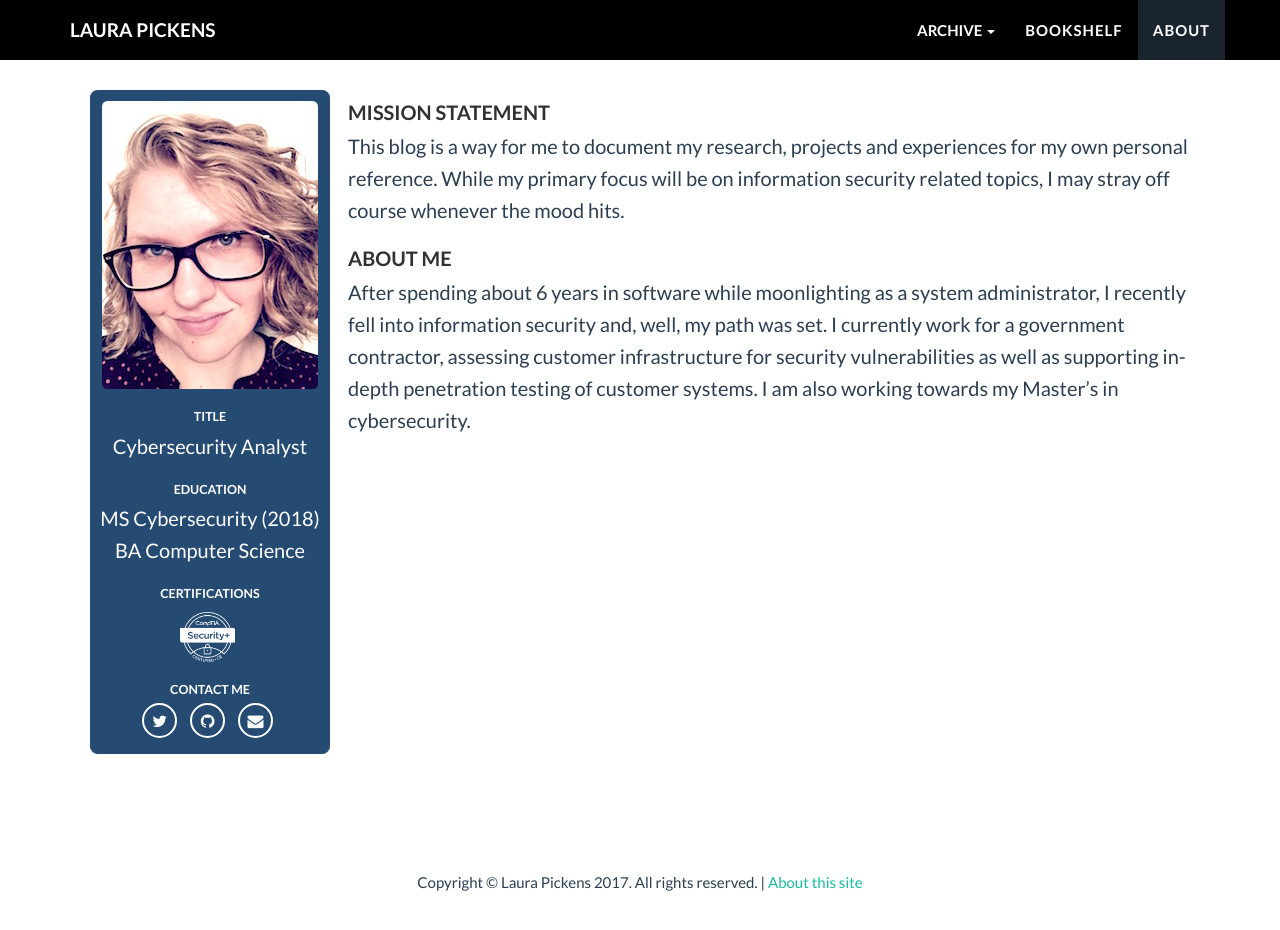
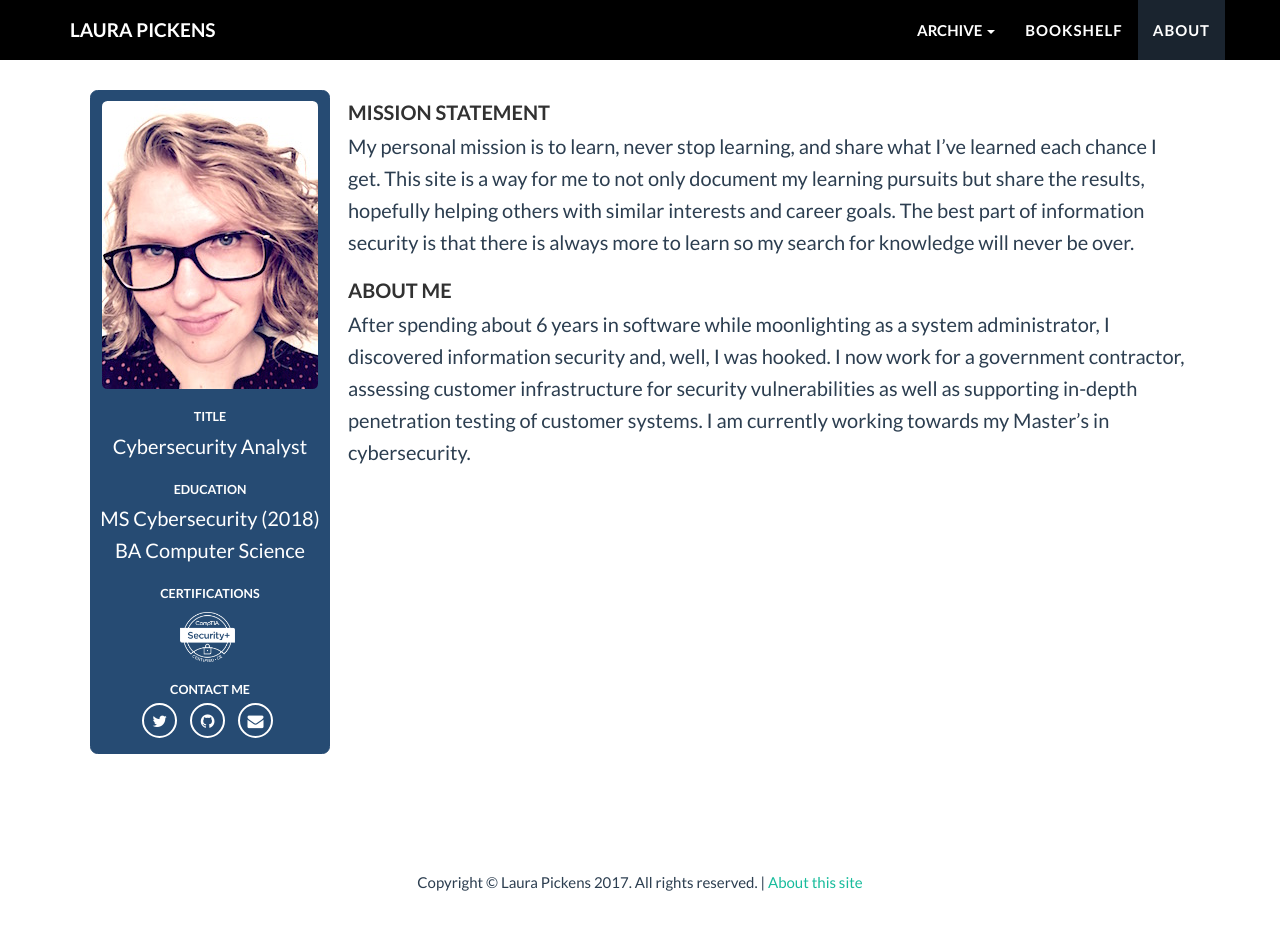
Before and after one commit to lpickens03/lpickens03.github.io, a Jekyll site: the page built from about.md, in a window 1280 px wide and 993 px high. Shown: the top 930 px of the window. Built offline with Jekyll 4.4.1, drawn with Linux system fonts in a browser that asks for light colours; nearby versions of some CDN libraries; some web fonts are replaced.

Commit message:
cleaning up mission statement

```diff
--- a/_includes/signature.html
+++ b/_includes/signature.html
@@ -6,7 +6,8 @@
         <div class="title">
         ABOUT <a href="/about">LAURA PICKENS</a>
         </div>
-        <p>I spent my early years as a software engineer/system administrator before cybersecurity called me home. By day, I perform vulnerability assessments on customer IT systems for a government contractor. By night, I work towards my MS in cybersecurity at Johns Hopkins. </p>
+        <p>I spent my early years as a software engineer/system administrator before cybersecurity called me home. By day, I perform vulnerability assessments on customer IT systems for a government contractor. By night, I work towards my MS in cybersecurity.</p>
+        <p>My personal mission is to learn, never stop learning, and share what I've learned each chance I get.</p>
         <div>
             <ul class="list-inline">
 
--- a/about.md
+++ b/about.md
@@ -52,7 +52,7 @@
    </div>
 </div>
 <h2>Mission Statement</h2>
-This blog is a way for me to document my research, projects and experiences for my own personal reference. While my primary focus will be on information security related topics, I may stray off course whenever the mood hits.
+My personal mission is to learn, never stop learning, and share what I've learned each chance I get. This site is a way for me to not only document my learning pursuits but share the results, hopefully helping others with similar interests and career goals. The best part of information security is that there is always more to learn so my search for knowledge will never be over.
 
 <h2>About Me</h2>
-After spending about 6 years in software while moonlighting as a system administrator, I recently fell into information security and, well, my path was set. I currently work for a government contractor, assessing customer infrastructure for security vulnerabilities as well as supporting in-depth penetration testing of customer systems. I am also working towards my Master's in cybersecurity.
+After spending about 6 years in software while moonlighting as a system administrator, I discovered information security and, well, I was hooked. I now work for a government contractor, assessing customer infrastructure for security vulnerabilities as well as supporting in-depth penetration testing of customer systems. I am currently working towards my Master's in cybersecurity.
```
